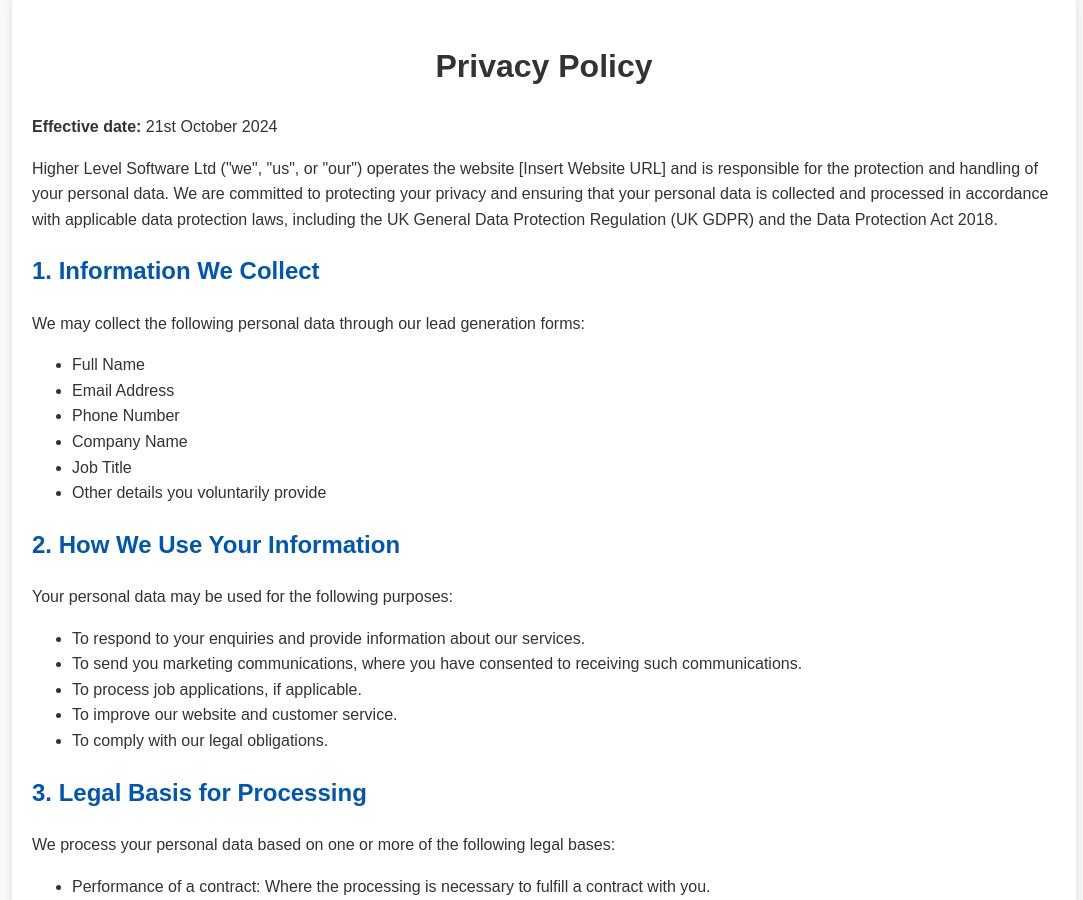
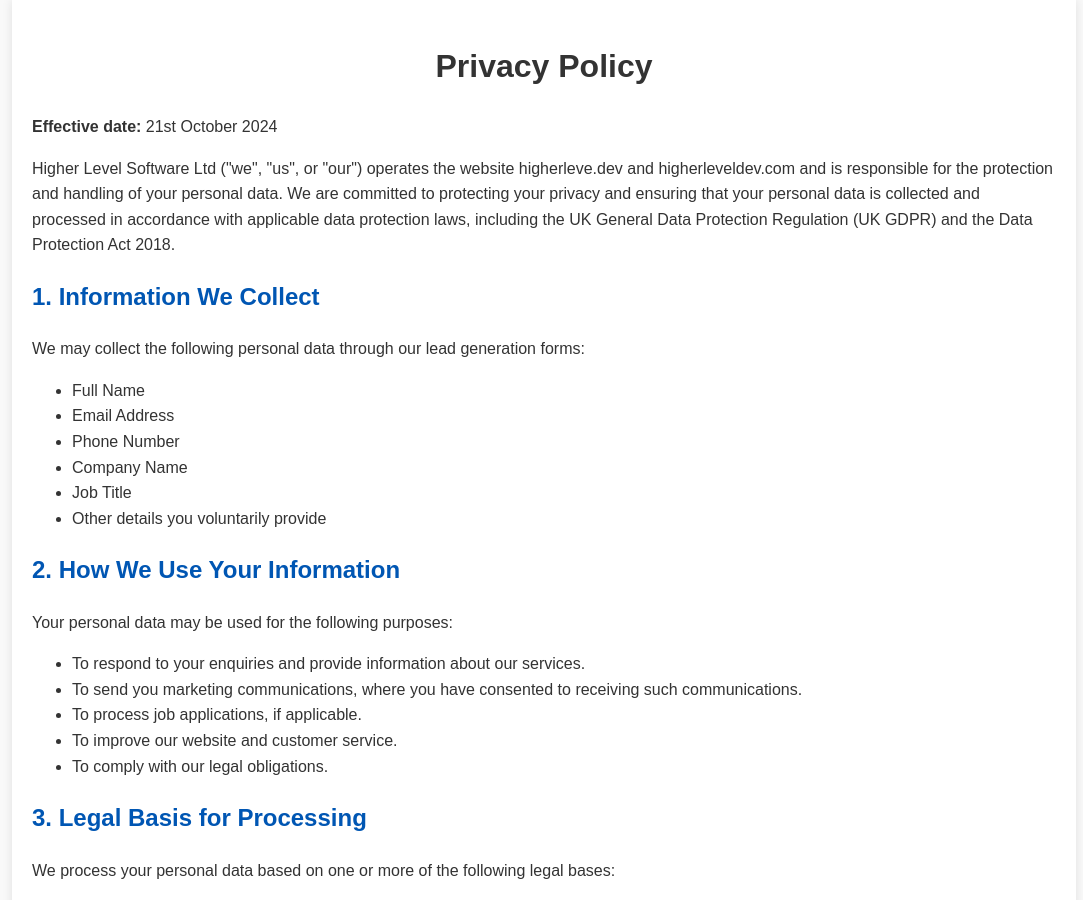
Before and after one commit to HigherLevelDev/higherleveldev.github.io, a Jekyll site: the page privacy-policy.html, which Jekyll copies as it is, in a window 1280 px wide and 900 px high. Shown: the whole window, without its empty margins (96-1179 px from the left). Built offline with Jekyll 4.4.1, drawn with Linux system fonts in a browser that asks for light colours.

Commit message:
add privacy policy

```diff
--- a/privacy-policy.html
+++ b/privacy-policy.html
@@ -41,7 +41,7 @@
     <h1>Privacy Policy</h1>
     <p><strong>Effective date:</strong> 21st October 2024</p>
 
-    <p>Higher Level Software Ltd ("we", "us", or "our") operates the website [Insert Website URL] and is responsible for the protection and handling of your personal data. We are committed to protecting your privacy and ensuring that your personal data is collected and processed in accordance with applicable data protection laws, including the UK General Data Protection Regulation (UK GDPR) and the Data Protection Act 2018.</p>
+    <p>Higher Level Software Ltd ("we", "us", or "our") operates the website higherleve.dev and higherleveldev.com and is responsible for the protection and handling of your personal data. We are committed to protecting your privacy and ensuring that your personal data is collected and processed in accordance with applicable data protection laws, including the UK General Data Protection Regulation (UK GDPR) and the Data Protection Act 2018.</p>
 
     <h2>1. Information We Collect</h2>
     <p>We may collect the following personal data through our lead generation forms:</p>
```
